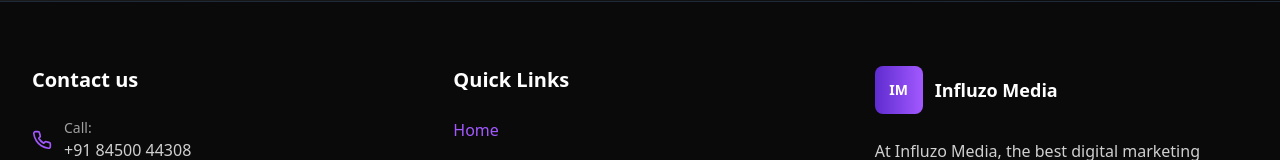
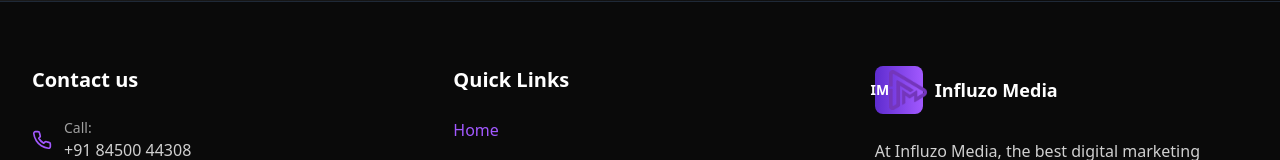
Before and after one commit to aanumishra9090/gs, a React (Vite) app in the folder Influzo-main/Influzo-main/: page / in a window 1280 px wide. Shown: the part 3399-3559 px from the top of the page. Built offline with nearby package versions, Linux system fonts and the light colour scheme; no server answers.

Commit message:
Updated Footer.tsx

```diff
--- a/Influzo-main/Influzo-main/src/components/Footer.tsx
+++ b/Influzo-main/Influzo-main/src/components/Footer.tsx
@@ -103,6 +103,11 @@ const Footer: React.FC<FooterProps> = ({ navigateTo }) => {
             <div className="flex items-center mb-6">
               <div className="w-12 h-12 bg-gradient-to-r from-[#5e2ccf] to-[#a259ff] rounded-lg flex items-center justify-center mr-3">
                 <span className="text-white font-bold text-sm">IM</span>
+                 <img
+  src="/influzo-logo.png"
+  alt="Influzo Media Logo"
+  className="w-10 h-10 object-contain"
+/>
               </div>
               <span className="text-lg font-bold text-white">Influzo Media</span>
             </div>
```
